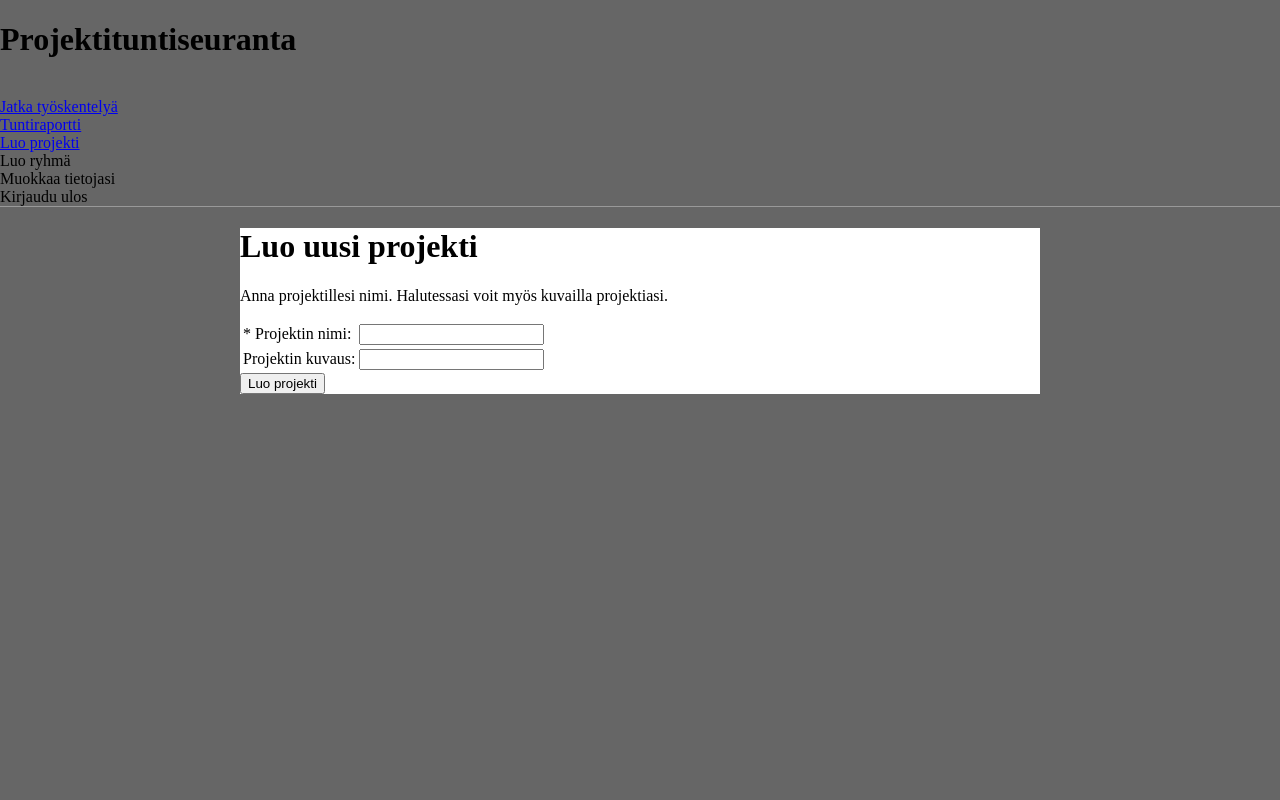
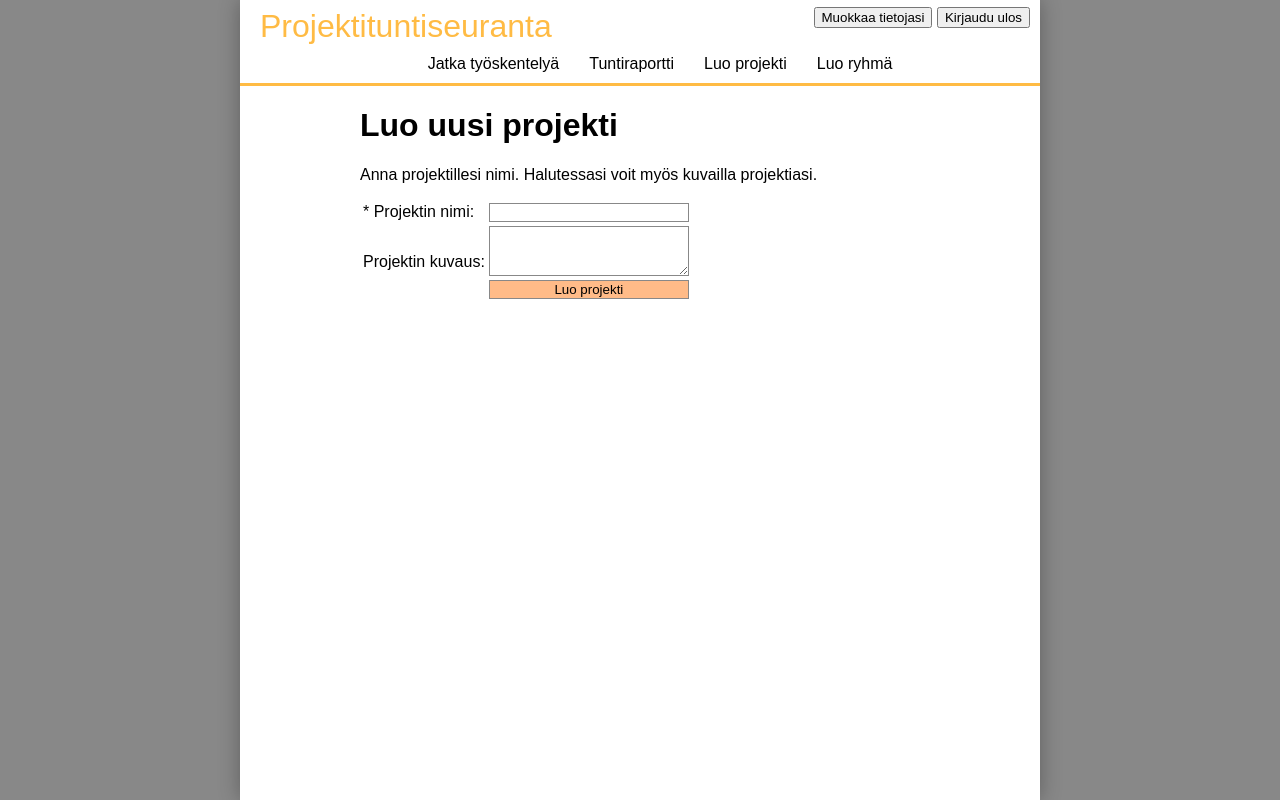
Before and after one commit to RonjaO/Projektitunnit, a plain HTML site: page Projektitunnit/src/main/webapp/uusi_projekti.html in a window 1280 px wide. Drawn offline with nearby package versions, Linux system fonts and the light colour scheme; files that its build step writes are made by us from their sources.

Commit message:
Näkymät

```diff
--- a/Projektitunnit/src/main/webapp/styles.css
+++ b/Projektitunnit/src/main/webapp/styles.css
@@ -1,26 +1,92 @@
+* {
+    box-sizing: border-box;
+}
+
+input, submit, select, textarea {
+    appearance: none;
+    border-radius: 0;
+    border: 1px solid #888;
+}
+
 body {
-    background-color: #666;
+    background-color: #888;
     margin: 0;
-    padding: 0
+    padding: 0;
+    font-family: sans-serif;
+}
+
+a:hover {
+    color: #ffaa44;
+}
+
+a {
+    color: black;
+    text-decoration: initial;
+}
+
+.clearfix:after {
+    content:"";
+    display:table;
+    clear:both;
+}
+
+.canvas {
+    background-color: #fff;
+    width: 800px;
+    margin: 0 auto;
+    min-height: 100vh;
+    box-shadow: 0 0 20px rgba(0, 0, 0, 0.3);
+    position: relative;
+    padding-top: 1px;
+    padding-bottom: 1px;
+}
+
+header {
+    margin: 0;
+    border-bottom: 3px solid #ffbb44;
+}
+
+header h1 {
+    color: #ffbb44;
+    margin: 7px 0 5px 20px;
+    font-weight: normal;
+}
+
+header nav ul {
+    margin: 10px auto;
+    display: table;
+}
+
+header nav li {
+    display: inline-block;
+    margin: 0 15px;
 }
 
 .sisalto {
-    background-color: #fff;
-    width: 800px;
-    margin: 0 auto
+    width: 70%;
+    margin: 20px auto 0 auto;
 }
 
-input [type=submit] {
-    background-color: #ffbb88;
-    border-radius: 10px
+.kulma {
+    position: absolute;
+    top: 7px;
+    right: 10px;
 }
 
-header {
-    backbround-color: #ffbb88;
-    margin: 0;
-    border-bottom: 1px solid #999
+input[type=submit] {
+    background-color: #ffbb88;
 }
 
-nav ul {
-    display: inline
+.project-name {
+    width: 200px;
 }
+
+.project-desc {
+    width: 200px;
+    height: 50px;
+}
+
+.new-project-submit {
+    display: block;
+    width: 200px;
+}
--- a/Projektitunnit/src/main/webapp/uusi_projekti.html
+++ b/Projektitunnit/src/main/webapp/uusi_projekti.html
@@ -7,10 +7,24 @@
     </head>
 
     <body>
-        <header>
+        <div class="canvas">
+            <header class="clearfix">
                 <h1> Projektituntiseuranta</h1>
-            <!--#include virtual="nav.html"-->
+                <div class="kulma">
+                    <button>Muokkaa tietojasi</button>
+                    <button>Kirjaudu ulos</button>
+                </div>
+
+                <nav>
+                    <ul>
+                        <li><a href="#">Jatka työskentelyä</a></li>
+                        <li><a href="#">Tuntiraportti</a></li>
+                        <li><a href="#">Luo projekti</a></li>
+                        <li><a href="#">Luo ryhmä</a></li>
+                    </ul>
+                </nav>
             </header>
+
             <div class="sisalto">
                 <h1>Luo uusi projekti</h1>
 
@@ -18,12 +32,16 @@
 
                 <form>
                     <table>
-                    <tr> <td>* Projektin nimi: </td> <td> <input type="text" /> </td> </tr>
-                    <tr> <td>Projektin kuvaus: </td> <td> <input type="text" /> </td> </tr>
-                </tablE>
-                <input type="submit" value="Luo projekti" />
+                        <tr> <td>* Projektin nimi: </td>
+                             <td> <input type="text" class="project-name" /> </td>
+                        </tr>
+                        <tr> <td>Projektin kuvaus: </td>
+                             <td> <textarea class="project-desc"></textarea>
+                                  <input type="submit" class="new-project-submit" value="Luo projekti" /> </td> </tr>
+                    </table>
                 </form>
 
             </div>
+        </div>
     </body>
 </html>
```
Also changed, not shown: Projektitunnit/src/main/webapp/index.html (+8 -4 lines), Projektitunnit/src/main/webapp/projektit.html (+19 -0 lines), Projektitunnit/src/main/webapp/raportti.html (+56 -0 lines), Projektitunnit/src/main/webapp/uusi_ryhma.html (+44 -0 lines), 9 other files. Lines whose indentation alone changed are shown as unchanged.
